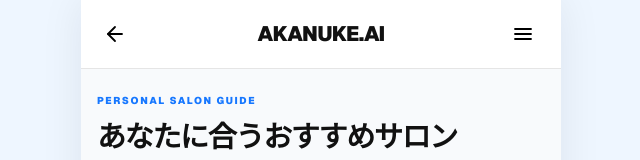
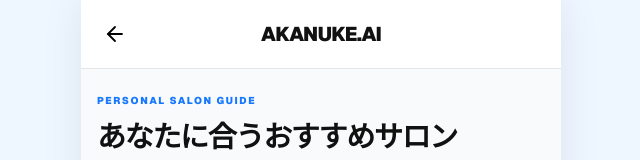
Before and after one commit to mori10tech/akanuke-ai, a Next.js app: page /salon in a window 1280 px wide. Shown: the top 160 px of the page, without its empty margins (319-959 px from the left). Built offline with nearby package versions, Linux system fonts and the light colour scheme.

Commit message:
feat: サービス内専用ロゴを追加して各画面のヘッダーを統一

```diff
--- /dev/null
+++ b/app/components/AppLogo.tsx
@@ -0,0 +1,16 @@
+type AppLogoProps = {
+  className?: string;
+};
+
+export default function AppLogo({
+  className = "",
+}: AppLogoProps) {
+  return (
+    <div
+      aria-label="AKANUKE.AI"
+      className={`select-none whitespace-nowrap text-center text-[20px] font-black leading-none tracking-[-0.035em] text-[#111111] ${className}`}
+    >
+      AKANUKE.AI
+    </div>
+  );
+}
--- a/app/dashboard/page.tsx
+++ b/app/dashboard/page.tsx
@@ -1,5 +1,6 @@
 import Link from "next/link";
 import AppShell from "../components/AppShell";
+import AppLogo from "../components/AppLogo";
 
 function HomeIcon() {
   return (
@@ -101,21 +102,18 @@ export default function DashboardPage() {
   return (
     <AppShell>
         <header className="sticky top-0 z-40 border-b border-black/10 bg-white/95 backdrop-blur-xl">
-          <div className="flex h-[68px] items-center justify-between gap-4 px-5">
-            <Link
-              href="/"
-              className="text-[19px] font-black tracking-[-0.03em]"
-            >
-              AKANUKE.AI
-            </Link>
+  <div className="grid h-[68px] grid-cols-[44px_1fr_44px] items-center px-4">
+    <div aria-hidden="true" />
 
-            <div className="flex items-center gap-3">
-              <span className="flex h-10 w-10 items-center justify-center rounded-full bg-[#EEF6FF] text-[#1677FF]">
-                <UserIcon />
-              </span>
-            </div>
-          </div>
-        </header>
+    <div className="flex justify-center">
+      <AppLogo />
+    </div>
+
+    <span className="flex h-10 w-10 items-center justify-center rounded-full bg-[#EEF6FF] text-[#1677FF]">
+      <UserIcon />
+    </span>
+  </div>
+</header>
 
         <div className="px-4 pb-28 pt-6">
           <section className="overflow-hidden rounded-[22px] bg-gradient-to-br from-[#1677FF] to-[#76B7FF] p-5 text-white shadow-[0_14px_38px_rgba(22,119,255,0.22)]">
--- a/app/plan/page.tsx
+++ b/app/plan/page.tsx
@@ -1,5 +1,5 @@
 "use client";
-
+import AppLogo from "../components/AppLogo";
 import Link from "next/link";
 import {
   useEffect,
@@ -367,12 +367,9 @@ export default function PlanPage() {
               />
             </Link>
 
-            <Link
-              href="/"
-              className="text-center text-[20px] font-black tracking-[-0.035em]"
-            >
-              AKANUKE.AI
-            </Link>
+            <div className="flex justify-center">
+  <AppLogo />
+</div>
 
             <div aria-hidden="true" />
           </div>
--- a/app/products/page.tsx
+++ b/app/products/page.tsx
@@ -1,6 +1,7 @@
 import Link from "next/link";
 import AppShell from "../components/AppShell";
 import DummyAd from "../components/DummyAd";
+import AppLogo from "../components/AppLogo";
 
 type ProductCategory = "skincare" | "hair" | "eyebrow" | "grooming";
 
@@ -332,16 +333,6 @@ function ArrowLeftIcon() {
   );
 }
 
-function MenuIcon() {
-  return (
-    <svg viewBox="0 0 24 24" aria-hidden="true" className="h-6 w-6" fill="none" stroke="currentColor" strokeWidth="1.8" strokeLinecap="round">
-      <path d="M4 7h16" />
-      <path d="M4 12h16" />
-      <path d="M4 17h16" />
-    </svg>
-  );
-}
-
 function ExternalLinkIcon() {
   return (
     <svg viewBox="0 0 24 24" aria-hidden="true" className="h-3.5 w-3.5" fill="none" stroke="currentColor" strokeWidth="1.8" strokeLinecap="round" strokeLinejoin="round">
@@ -523,20 +514,22 @@ export default function ProductsPage() {
   return (
     <AppShell>
       <header className="sticky top-0 z-30 border-b border-black/10 bg-white/95 backdrop-blur-xl">
-        <div className="grid h-[68px] grid-cols-[48px_1fr_48px] items-center px-3">
-          <Link href="/result" aria-label="診断結果へ戻る" className="flex h-11 w-11 items-center justify-center rounded-full text-black transition hover:bg-[#EEF6FF] active:scale-95">
-            <ArrowLeftIcon />
-          </Link>
+  <div className="grid h-[68px] grid-cols-[48px_1fr_48px] items-center px-3">
+    <Link
+      href="/result"
+      aria-label="診断結果へ戻る"
+      className="flex h-11 w-11 items-center justify-center rounded-full text-black transition hover:bg-[#EEF6FF] active:scale-95"
+    >
+      <ArrowLeftIcon />
+    </Link>
 
-          <Link href="/" className="text-center text-[21px] font-black tracking-[-0.03em]">
-            AKANUKE.AI
-          </Link>
+    <div className="flex justify-center">
+      <AppLogo />
+    </div>
 
-          <button type="button" aria-label="メニューを開く" className="flex h-11 w-11 items-center justify-center rounded-full text-black transition hover:bg-[#EEF6FF] active:scale-95">
-            <MenuIcon />
-          </button>
-        </div>
-      </header>
+    <div aria-hidden="true" />
+  </div>
+</header>
 
       <div className="px-4 pb-32 pt-6">
         <p className="text-[10px] font-black tracking-[0.16em] text-[#1677FF]">PERSONAL PRODUCT GUIDE</p>
--- a/app/result/page.tsx
+++ b/app/result/page.tsx
@@ -9,6 +9,7 @@ import {
 } from "react";
 import AppShell from "../components/AppShell";
 import DummyAd from "../components/DummyAd";
+import AppLogo from "../components/AppLogo";
 
 const IMAGE_STORAGE_KEY = "akanukeImage";
 const IMPRESSION_STORAGE_KEY = "akanukeDesiredImpressions";
@@ -332,12 +333,9 @@ export default function ResultPage() {
               />
             </Link>
 
-            <Link
-              href="/"
-              className="text-center text-[20px] font-black tracking-[-0.035em] text-black"
-            >
-              AKANUKE.AI
-            </Link>
+            <div className="flex justify-center">
+  <AppLogo />
+</div>
 
             <div aria-hidden="true" />
           </div>
--- a/app/salon/page.tsx
+++ b/app/salon/page.tsx
@@ -5,6 +5,7 @@ import Link from "next/link";
 import type { ReactNode } from "react";
 import AppShell from "../components/AppShell";
 import DummyAd from "../components/DummyAd";
+import AppLogo from "../components/AppLogo";
 
 type Salon = {
   id: number;
@@ -194,13 +195,7 @@ function Icon({
         <path d="m12 19-7-7 7-7" />
       </>
     ),
-    menu: (
-      <>
-        <path d="M4 7h16" />
-        <path d="M4 12h16" />
-        <path d="M4 17h16" />
-      </>
-    ),
+
     location: (
       <>
         <path d="M20 10c0 5-8 11-8 11S4 15 4 10a8 8 0 1 1 16 0Z" />
@@ -406,26 +401,13 @@ export default function SalonPage() {
       />
     </Link>
 
-          <Link
-            href="/"
-            className="text-center text-[21px] font-black tracking-[-0.03em]"
-          >
-            AKANUKE.AI
-          </Link>
+    <div className="flex justify-center">
+      <AppLogo />
+    </div>
 
-          <button
-            type="button"
-            aria-label="メニューを開く"
-            className="flex h-11 w-11 items-center justify-center rounded-full text-black transition hover:bg-[#EEF6FF] active:scale-95"
-          >
-            <Icon
-              name="menu"
-              className="h-6 w-6"
-            />
-          </button>
+    <div aria-hidden="true" />
   </div>
 </header>
-
       <div className="px-4 pb-32 pt-6">
         <p className="text-[10px] font-black tracking-[0.16em] text-[#1677FF]">
           PERSONAL SALON GUIDE
```
Lines whose indentation alone changed are shown as unchanged.
